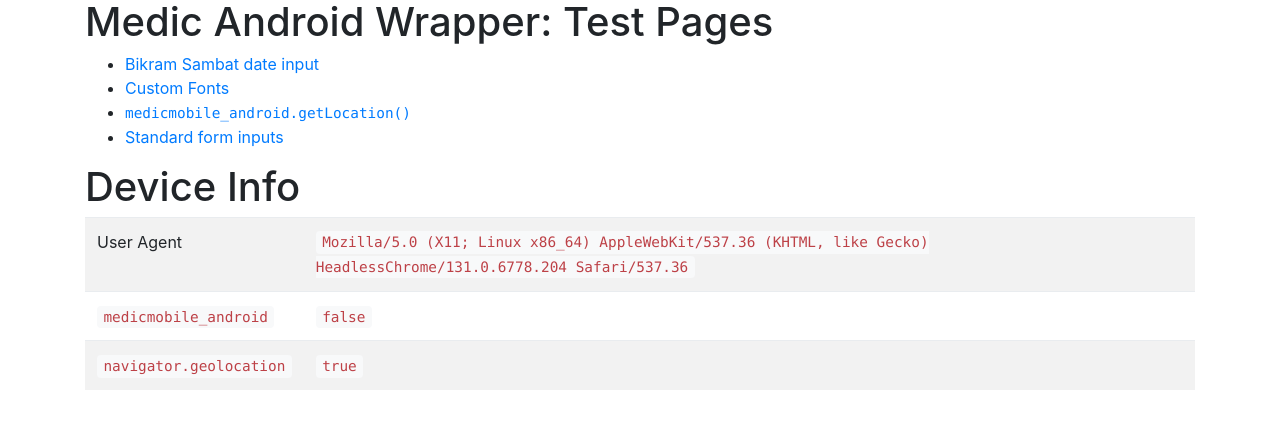
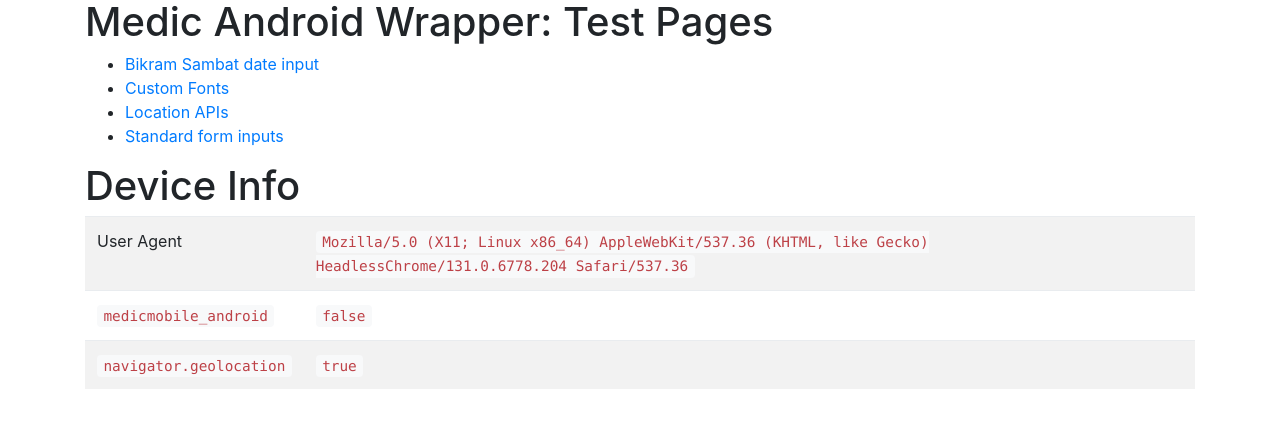
Before and after one commit to medic/atp, a plain HTML site: page index.html in a window 1280 px wide. Drawn offline with Linux system fonts and the light colour scheme.

Commit message:
Update link label for location API test page

```diff
--- a/index.html
+++ b/index.html
@@ -12,7 +12,7 @@
       <ul>
         <li><a href="/bikram-sambat">Bikram Sambat date input</a></li>
         <li><a href="/atp/fonts">Custom Fonts</a></li>
-        <li><a href="/atp/location"><code>medicmobile_android.getLocation()</code></a></li>
+        <li><a href="/atp/location">Location APIs</a></li>
         <li><a href="/atp/form-inputs">Standard form inputs</a></li>
       </ul>
 
```
